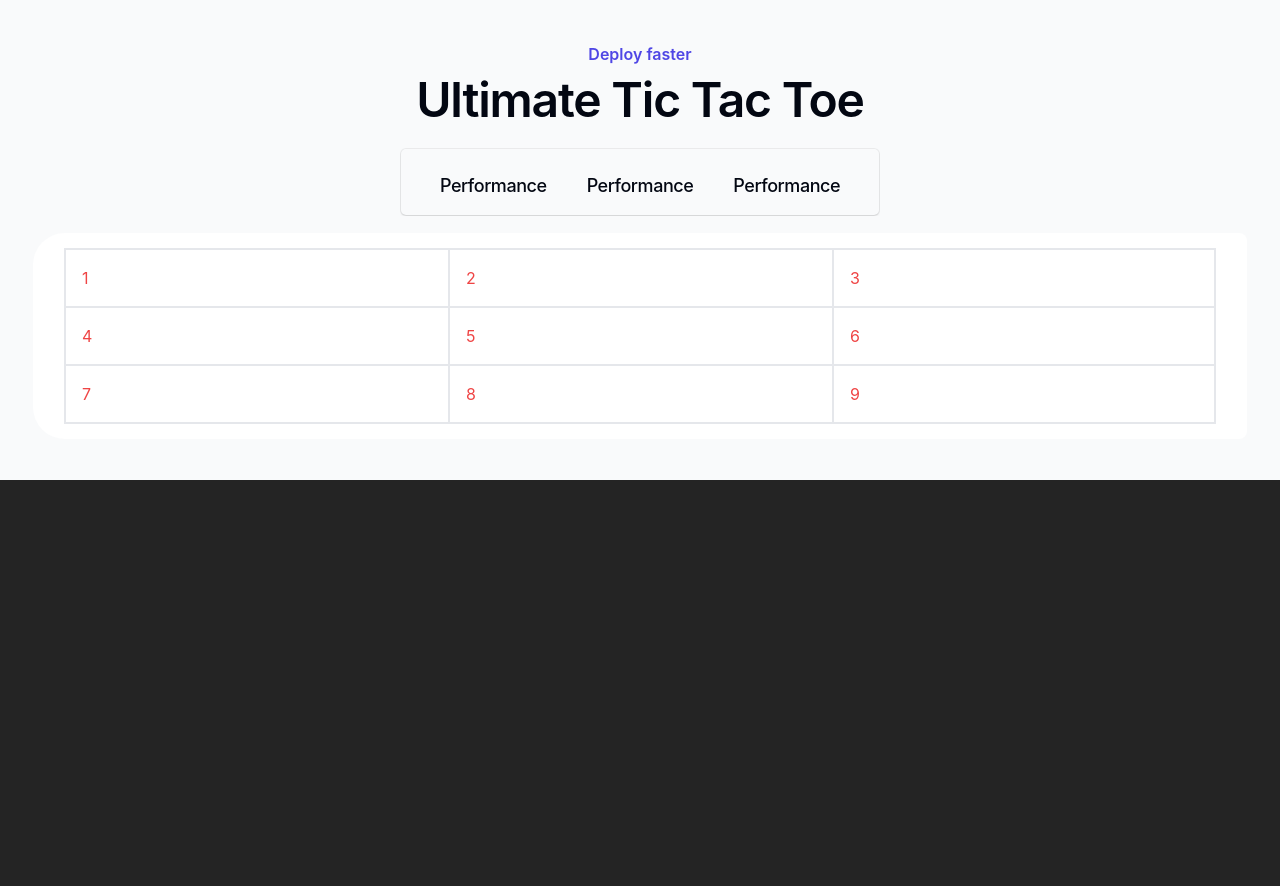
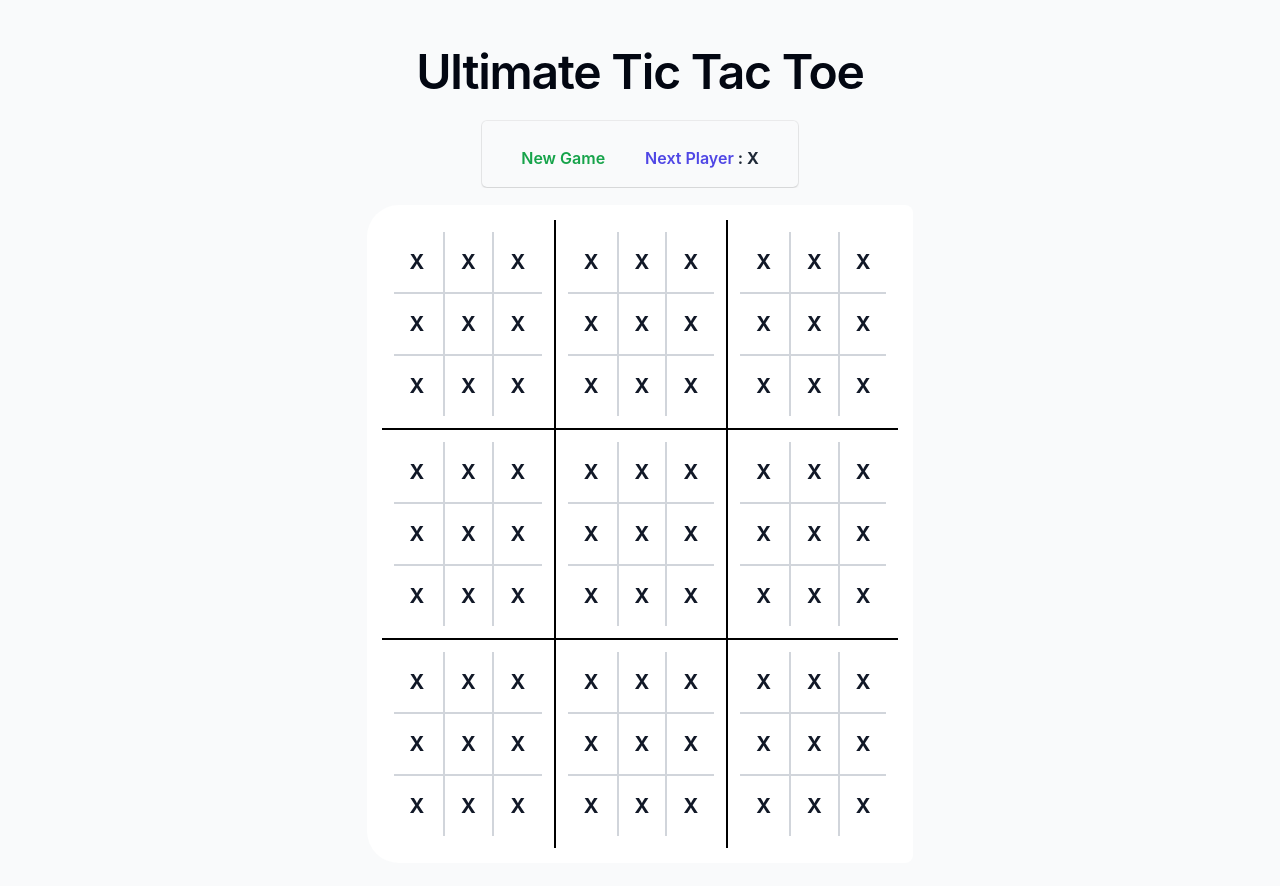
Before and after one commit to birukjeldu/ultimate-tic-tac-toe-react, a React (Vite) app: page / in a window 1280 px wide. Shown: the top 886 px of the page. Before the commit the page ends 800 px from the top, so only its background shows below. Built offline with nearby package versions, Linux system fonts and the light colour scheme.

Commit message:
Mini-Board and Square done

```diff
--- a/src/components/Board.jsx
+++ b/src/components/Board.jsx
@@ -0,0 +1,37 @@
+import MiniBoard from "./MiniBoard";
+
+const Board = () => {
+  return (
+    <div className=" p-4 grid grid-cols-3 align-middle">
+      <div className="border-2 border-black p-1 border-br-0 border-t-0 border-l-0">
+        <MiniBoard />
+      </div>
+      <div className="border-2 p-1 border-br-0 border-black border-t-0">
+        <MiniBoard />
+      </div>
+      <div className="border-2 p-1 border-b-0 border-black border-t-0 border-r-0">
+        <MiniBoard />
+      </div>
+      <div className="border-2 p-1 border-br-0 border-black border-l-0">
+        <MiniBoard />
+      </div>
+      <div className="border-2 p-1 border-br-0 border-black">
+        <MiniBoard />
+      </div>
+      <div className="border-2 p-1 border-b-0 border-black border-r-0">
+        <MiniBoard />
+      </div>
+      <div className="border-2 p-1 border-r-0 border-black border-b-0 border-l-0">
+        <MiniBoard />
+      </div>
+      <div className="border-2 p-1 border-r-0 border-black border-b-0">
+        <MiniBoard />
+      </div>
+      <div className="border-2 p-1 border-black border-b-0 border-r-0">
+        <MiniBoard />
+      </div>
+    </div>
+  );
+};
+
+export default Board;
--- a/src/components/Game.jsx
+++ b/src/components/Game.jsx
@@ -1,44 +1,30 @@
+import Board from "./Board";
 const Game = () => {
   return (
     <div className="bg-gray-50 py-10 sm:py-10">
       <div className="mx-auto max-w-2xl px-6 lg:max-w-7xl lg:px-8">
-        <h2 className="text-center text-base/7 font-semibold text-indigo-600">
-          Deploy faster
-        </h2>
         <p className="mx-auto mt-2 max-w-lg text-balance text-center text-4xl font-semibold tracking-tight text-gray-950 sm:text-5xl">
           Ultimate Tic Tac Toe
         </p>
         <div className="relative flex justify-center lg:grid-cols-2  mx-auto max-w-7xl mt-6 ">
           <div className="relative flex h-full flex-col overflow-hidden">
             <div className="p-4 px-10 flex gap-10 justify-evenly">
-              <p className="mt-2 text-lg font-medium tracking-tight text-gray-950 max-lg:text-center">
-                Performance
-              </p>
-              <p className="mt-2 text-lg font-medium tracking-tight text-gray-950 max-lg:text-center">
-                Performance
-              </p>
-              <p className="mt-2 text-lg font-medium tracking-tight text-gray-950 max-lg:text-center">
-                Performance
-              </p>
+              <button className="mt-2 text-center text-base/7 font-semibold text-green-600">
+                New Game
+              </button>
+
+              <h2 className=" mt-2 text-center text-base/7 font-semibold text-indigo-600">
+                Next Player <span className="text-gray-800 font-bold">: X</span>
+              </h2>
             </div>
             <div className="pointer-events-none absolute inset-px shadow ring-1 ring-black/5 lg:rounded-[5px]"></div>
           </div>
         </div>
-        <div className="mt-4 grid gap-1 sm:mt-4 lg:grid-cols-1 ">
+        <div className="mt-4 flex justify-center sm:mt-4 ">
           <div className="relative lg:row-span-2">
             <div className="absolute inset-px rounded-lg bg-white lg:rounded-l-[2rem]"></div>
             <div className="relative flex h-full flex-col overflow-hidden rounded-[calc(theme(borderRadius.lg)+1px)] lg:rounded-l-[calc(2rem+1px)]">
-              <div className="px-8 text-red-500 p-4 grid grid-cols-3 align-middle">
-                <div className="border-2 p-4 border-br-0">1</div>
-                <div className="border-2 p-4 border-br-0">2</div>
-                <div className="border-2 p-4 border-b-0">3</div>
-                <div className="border-2 p-4 border-br-0">4</div>
-                <div className="border-2 p-4 border-br-0">5</div>
-                <div className="border-2 p-4 border-b-0">6</div>
-                <div className="border-2 p-4 border-r-0">7</div>
-                <div className="border-2 p-4 border-r-0">8</div>
-                <div className="border-2 p-4">9</div>
-              </div>
+              <Board />
             </div>
           </div>
         </div>
--- a/src/components/MiniBoard.jsx
+++ b/src/components/MiniBoard.jsx
@@ -0,0 +1,27 @@
+import Square from "./Square";
+
+const MiniBoard = () => {
+  return (
+    <div className="grid grid-cols-3 p-2 border-0 border-red-900 align-middle text-gray-900 text-xl font-bold">
+      <Square className="border-2 p-4 border-br-0 border-t-0 border-l-0 border-gray-300" />
+
+      <Square className="border-2 p-4 border-br-0 border-t-0 border-gray-300" />
+
+      <Square className="border-2 p-4 border-b-0 border-t-0 border-r-0 border-gray-300" />
+
+      <Square className="border-2 p-4 border-br-0 border-l-0 border-gray-300" />
+
+      <Square className="border-2 p-4 border-br-0 border-gray-300" />
+
+      <Square className="border-2 p-4 border-b-0 border-r-0 border-gray-300" />
+
+      <Square className="border-2 p-4 border-r-0 border-l-0 border-b-0 border-gray-300" />
+
+      <Square className="border-2 p-4 border-r-0 border-b-0 border-gray-300" />
+
+      <Square className="border-2 p-4 border-r-0 border-b-0 border-gray-300" />
+    </div>
+  );
+};
+
+export default MiniBoard;
--- a/src/components/Square.jsx
+++ b/src/components/Square.jsx
@@ -0,0 +1,9 @@
+const Square = ({ className }) => {
+  return (
+    <div className={className}>
+      <button>X</button>
+    </div>
+  );
+};
+
+export default Square;
```
